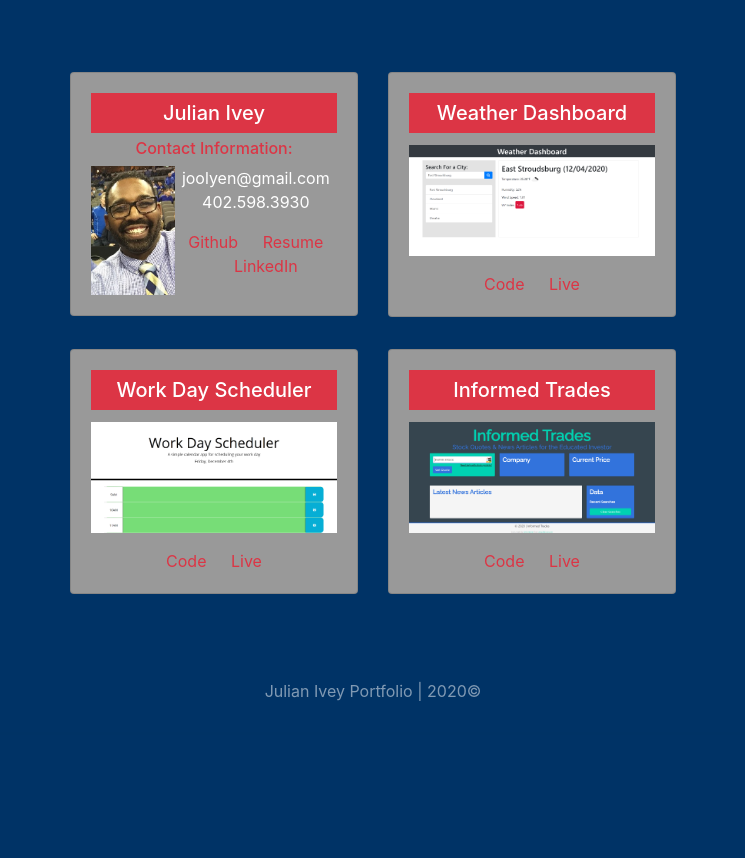
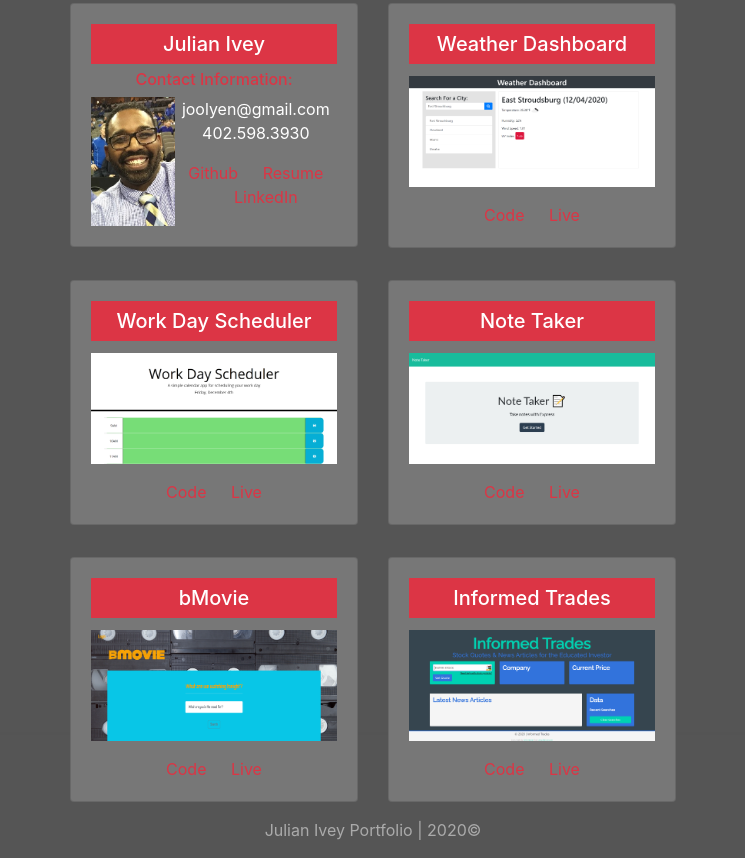
Before and after one commit to joolyen/Updated-Portfolio-2, a plain HTML site: page index.html in a window 1280 px wide. Shown: the part 65-923 px from the top of the page, without its empty margins (267-1012 px from the left). Before the commit the page ends 800 px from the top, so only its background shows below. Drawn offline with nearby package versions, Linux system fonts and the light colour scheme.

Commit message:
added the two new tiles and I changed the colors a little so you could tell it's a different site

```diff
--- a/Assets/css/styles.css
+++ b/Assets/css/styles.css
@@ -25,7 +25,7 @@ a:hover {
 html,
 body {
   height: 100%;
-  background-color: #003366;
+  background-color: #555;
 }
 
 body {
@@ -90,7 +90,7 @@ body {
 
 .card {
     margin:1em;
-    background-color: #999;
+    background-color: #777;
 }
 
 /* Footer */
--- a/index.html
+++ b/index.html
@@ -63,14 +63,36 @@
                 <div class="col">
                     <div class="card" style="width: 18rem;margin:1em auto;">
                         <div class="card-body">
-                          <h5 class="card-title bg-danger p-2">Informed Trades</h5>
-                          <p><img src="Assets/img/informed-trades.png" style="width:100%;" alt="Informed Trades" /></p>
-                          <a href="https://github.com/joolyen/Informed_Trades" class="card-link text-danger">Code</a>
-                          <a href="https://joolyen.github.io/Informed_Trades/" class="card-link text-danger">Live</a>
+                          <h5 class="card-title bg-danger p-2">Note Taker</h5>
+                          <p><img src="Assets/img/note-taker.png" style="width:100%;" alt="Note Taker" /></p>
+                          <a href="https://github.com/joolyen/Note-Taker" class="card-link text-danger">Code</a>
+                          <a href="https://taker-notes.herokuapp.com/" class="card-link text-danger">Live</a>
                         </div>
                       </div>
                 </div>
             </div>
+            <div class="row">
+              <div class="col">
+                  <div class="card" style="width: 18rem;margin:1em auto;">
+                      <div class="card-body">
+                        <h5 class="card-title bg-danger p-2">bMovie</h5>
+                        <p><img src="Assets/img/movie-lookup.png" style="width:100%;" alt="bMovie" /></p>
+                        <a href="https://github.com/joolyen/Project2" class="card-link text-danger">Code</a>
+                        <a href="https://our-movie-lookup.herokuapp.com/" class="card-link text-danger">Live</a>
+                      </div>
+                    </div>
+              </div>
+              <div class="col">
+                  <div class="card" style="width: 18rem;margin:1em auto;">
+                      <div class="card-body">
+                        <h5 class="card-title bg-danger p-2">Informed Trades</h5>
+                        <p><img src="Assets/img/informed-trades.png" style="width:100%;" alt="Informed Trades" /></p>
+                        <a href="https://github.com/joolyen/Informed_Trades" class="card-link text-danger">Code</a>
+                        <a href="https://joolyen.github.io/Informed_Trades/" class="card-link text-danger">Live</a>
+                      </div>
+                    </div>
+              </div>
+          </div>
         </div>
       </main>
 
```
Also changed, not shown: Assets/img/movie-lookup.png (added), Assets/img/note-taker.png (added).
